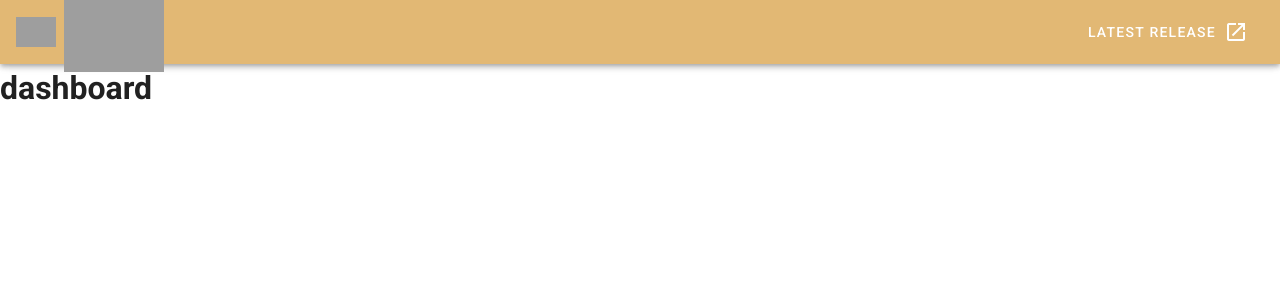
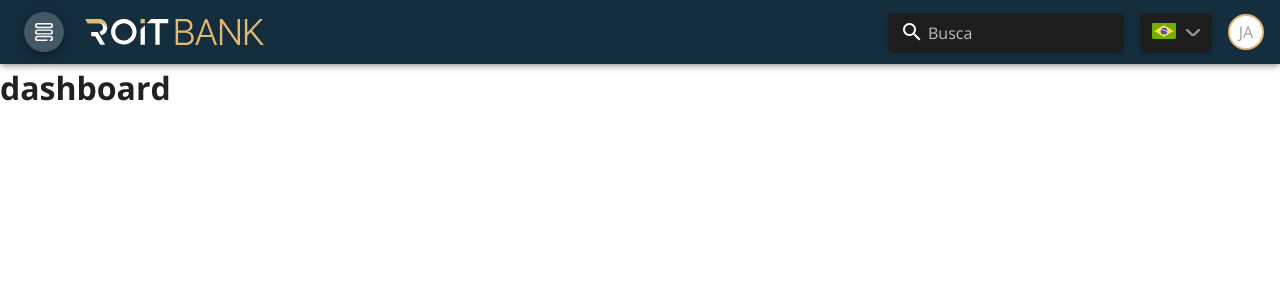
Before and after one commit to jonaslocke/roit-front, a Vue app: page / in a window 1280 px wide. Shown: the top 300 px of the page. Built offline with nearby package versions, Linux system fonts and the light colour scheme; grey boxes are pictures that could not be loaded.

Commit message:
end of 01.02.22

```diff
--- a/src/App.vue
+++ b/src/App.vue
@@ -1,55 +1,40 @@
 <template>
   <v-app>
-    <v-app-bar
-      app
-      color="primary"
-      dark
-    >
-      <div class="d-flex align-center">
-        <v-img
-          alt="Vuetify Logo"
-          class="shrink mr-2"
-          contain
-          src="https://cdn.vuetifyjs.com/images/logos/vuetify-logo-dark.png"
-          transition="scale-transition"
-          width="40"
-        />
-
-        <v-img
-          alt="Vuetify Name"
-          class="shrink mt-1 hidden-sm-and-down"
-          contain
-          min-width="100"
-          src="https://cdn.vuetifyjs.com/images/logos/vuetify-name-dark.png"
-          width="100"
-        />
-      </div>
-
-      <v-spacer></v-spacer>
-
-      <v-btn
-        href="https://github.com/vuetifyjs/vuetify/releases/latest"
-        target="_blank"
-        text
-      >
-        <span class="mr-2">Latest Release</span>
-        <v-icon>mdi-open-in-new</v-icon>
-      </v-btn>
-    </v-app-bar>
+    <navbar />
 
     <v-main>
-      <router-view/>
+      <router-view />
     </v-main>
   </v-app>
 </template>
 
 <script>
+import Navbar from "./components/Navbar/index.vue";
 
 export default {
-  name: 'App',
+  components: { Navbar },
+
+  name: "App",
 
   data: () => ({
     //
   }),
 };
 </script>
+
+<style lang="scss" scoped>
+@import url("https://fonts.googleapis.com/css2?family=Open+Sans:ital,wght@0,300;0,400;0,500;0,600;0,700;0,800;1,300;1,400;1,500;1,600;1,700;1,800&family=Poppins:ital,wght@0,100;0,200;0,300;0,400;0,500;0,600;0,700;0,800;0,900;1,100;1,200;1,300;1,400;1,500;1,600;1,700;1,800;1,900&display=swap");
+body {
+  font-family: "Open Sans", sans-serif;
+}
+
+$body-font-family: "Open Sans";
+$heading-font-family: "Open Sans";
+
+.v-application {
+  [class*="text-"] {
+    font-family: $heading-font-family, sans-serif !important;
+  }
+  font-family: $body-font-family, sans-serif !important;
+}
+</style>
--- /dev/null
+++ b/src/components/Navbar/components/Avatar.vue
@@ -0,0 +1,40 @@
+<template>
+  <div class="avatar ml-4">
+    <v-avatar color="avatar__circle" size="36">
+      <span class="grey--text avatar__text">{{ initials }}</span>
+    </v-avatar>
+  </div>
+</template>
+
+<script>
+export default {
+  name: "Avatar",
+  props: {
+    user: {
+      type: String,
+      required: true,
+    },
+  },
+
+  computed: {
+    initials() {
+      const userNameArray = this.user.toUpperCase().split(" ");
+      return userNameArray.length > 1
+        ? `${userNameArray[0][0]}${userNameArray[1][0]}`
+        : `${userNameArray[0][0]}`;
+    },
+  },
+};
+</script>
+
+<style lang="scss" >
+.avatar {
+  &__circle {
+    background-color: white !important;
+    border: 2px solid #e2b874;
+  }
+  &__text {
+    font-size: 16px;
+  }
+}
+</style>
--- /dev/null
+++ b/src/components/Navbar/components/LangSelection.vue
@@ -0,0 +1,47 @@
+<template>
+  <v-card elevation="0" width="72" class="ml-4">
+    <v-select
+      :items="items"
+      label="field"
+      solo
+      hide-details
+      dense
+      :menu-props="{ offsetY: true }"
+      v-model="selectedLang"
+    >
+      <template #label>
+        <v-img src="@/assets/images/brazil.svg" />
+      </template>
+      <template #append>
+        <v-img src="@/assets/images/chevron-down-a.svg" />
+      </template>
+      <template #selection>
+        <v-img v-if="selectedLang === 'es_ES'" src="@/assets/images/spain.png"></v-img>
+        <v-img v-if="selectedLang === 'pt_BR'" src="@/assets/images/brazil.svg"></v-img>
+        <v-img v-if="selectedLang === 'en_US'" src="@/assets/images/usa.png"></v-img>
+      </template>
+    </v-select>
+  </v-card>
+</template>
+
+<script>
+import { languages } from "@/models";
+
+export default {
+  name: "LangSelection",
+  data: () => {
+    return {
+      items: languages.map((lang) => {
+        return {
+          text: lang.languageString,
+          value: lang.forLetterCode,
+        };
+      }),
+      selectedLang: "",
+    };
+  },
+};
+</script>
+
+<style>
+</style>
--- /dev/null
+++ b/src/components/Navbar/index.vue
@@ -0,0 +1,52 @@
+<template>
+  <v-app-bar app color="secondary" dark>
+    <div class="d-flex align-center">
+      <div class="top-badge">
+        <v-btn class="mx-2" fab dark small color="#FFFFFF33">
+          <img src="@/assets/images/menu.svg" />
+        </v-btn>
+      </div>
+
+      <v-img
+        alt="Vuetify Name"
+        class="ml-3"
+        contain
+        min-width="180"
+        src="@/assets/images/roit-logo.svg"
+        width="100"
+      />
+    </div>
+
+    <v-spacer></v-spacer>
+
+    <v-card width="236" elevation="0">
+      <v-text-field
+        solo
+        dense
+        label="Busca"
+        prepend-inner-icon="mdi-magnify"
+        hide-details
+      ></v-text-field>
+    </v-card>
+    <lang-selection />
+    <avatar user="jonas antunes"/>
+  </v-app-bar>
+</template>
+
+<script>
+import Avatar from "./components/Avatar.vue";
+import LangSelection from "./components/LangSelection.vue";
+export default {
+  name: "Navbar",
+  data: () => {
+    return {};
+  },
+  components: {
+    LangSelection,
+    Avatar,
+  },
+};
+</script>
+
+<style lang="scss" scoped>
+</style>
--- /dev/null
+++ b/src/models/index.js
@@ -0,0 +1,6 @@
+const languages = [
+  { forLetterCode: "en_US", languageString: "English" },
+  { forLetterCode: "pt_BR", languageString: "Portugês" },
+  { forLetterCode: "es_ES", languageString: "Español" },
+];
+export { languages };
--- a/src/plugins/vuetify.js
+++ b/src/plugins/vuetify.js
@@ -9,6 +9,7 @@ export default new Vuetify({
       light: {
         primary: "#E2B874",
         secondary: "#152E3E",
+        error: "#D83636",
       },
     },
   },
--- a/src/views/Home.vue
+++ b/src/views/Home.vue
@@ -4,6 +4,6 @@
 
 <script>
 export default {
-  name: "ROIT Bank",
+  name: "RoitBank",
 };
 </script>
```
Also changed, not shown: src/components/HelloWorld.vue (deleted, +0 -151 lines), src/assets/images/spain.png (added), src/assets/images/usa.png (added).
